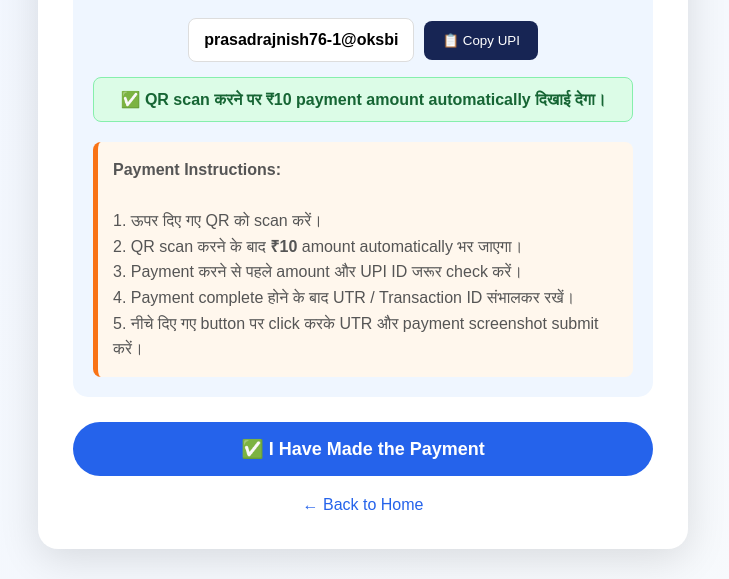
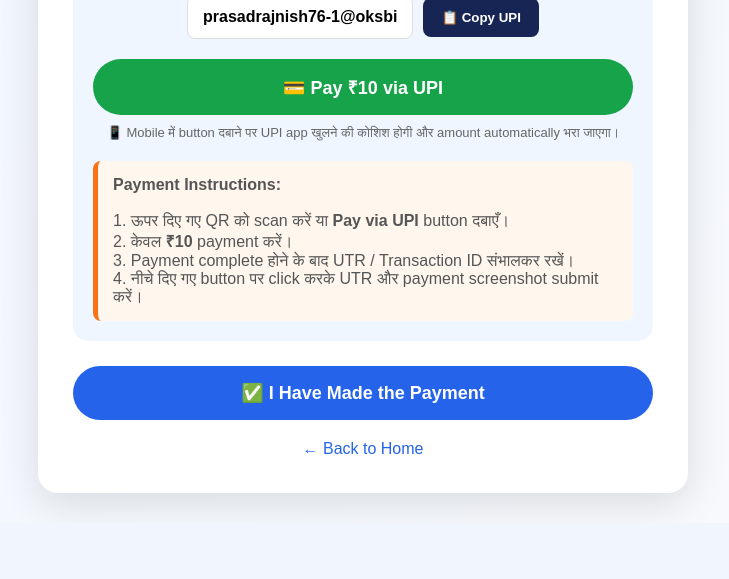
Before and after one commit to rajnish740/MMIT-Freshers-Party, a Flask app: template templates/payment.html in a window 1280 px wide. Shown: the part 835-1414 px from the top of the page, without its empty margins (277-1006 px from the left). After the commit the page ends 1346 px from the top, so only its background shows below. Run offline with Flask 3, Linux system fonts and the light colour scheme; the template is opened without the code that fills it: most values are stand-ins (such as "Sample title", 1, 10 or a date in 2020); some libraries are stand-ins or nearby versions.

Commit message:
Add UPI pay button with fixed amount

```diff
--- a/templates/payment.html
+++ b/templates/payment.html
@@ -196,6 +186,8 @@
 
             font-weight: bold;
 
+            word-break: break-all;
+
         }
 
 
@@ -213,12 +205,67 @@
 
             cursor: pointer;
 
+            font-weight: bold;
+
         }
 
 
         .copy-button:hover {
 
             background: #0f172a;
+
+        }
+
+
+        /* =================================
+           PAY VIA UPI BUTTON
+           ================================= */
+
+        .upi-pay-button {
+
+            width: 100%;
+
+            padding: 16px;
+
+            margin-top: 20px;
+
+            border: none;
+
+            border-radius: 30px;
+
+            background: #16a34a;
+
+            color: white;
+
+            font-size: 18px;
+
+            font-weight: bold;
+
+            cursor: pointer;
+
+            text-decoration: none;
+
+            display: block;
+
+            text-align: center;
+
+        }
+
+
+        .upi-pay-button:hover {
+
+            background: #15803d;
+
+        }
+
+
+        .upi-pay-info {
+
+            margin-top: 10px;
+
+            font-size: 13px;
+
+            color: #666;
 
         }
 
@@ -238,27 +285,6 @@
             border-radius: 8px;
 
             color: #555;
-
-            line-height: 1.6;
-
-        }
-
-
-        .success-note {
-
-            margin-top: 15px;
-
-            padding: 12px;
-
-            background: #dcfce7;
-
-            border: 1px solid #86efac;
-
-            color: #166534;
-
-            border-radius: 8px;
-
-            font-weight: bold;
 
         }
 
@@ -465,20 +499,23 @@
         </div>
 
 
-        <!-- QR CODE -->
+        <!-- =================================
+             QR CODE
+             ================================= -->
 
-        <div id="qrContainer">
-
-            <div class="qr-loading">
-
-                ⏳ Generating Payment QR...
-
-            </div>
-
-        </div>
+        <img
+            src="{{ url_for(
+                'static',
+                filename='images/qr.jpeg'
+            ) }}"
+            class="qr-code"
+            alt="Payment QR Code"
+        >
 
 
-        <!-- UPI ID -->
+        <!-- =================================
+             UPI ID
+             ================================= -->
 
         <div class="upi-box">
 
@@ -504,20 +541,50 @@
         </div>
 
 
-        <!-- SUCCESS NOTE -->
+        <!-- =================================
+             PAY VIA UPI BUTTON
+             ================================= -->
 
-        <div class="success-note">
+        <a
+            href="#"
+            id="upiPayButton"
+            class="upi-pay-button"
+            onclick="payViaUPI(event)"
+        >
 
-            ✅ QR scan करने पर
-            <strong>
-                ₹{{ amount }}
-            </strong>
-            payment amount automatically दिखाई देगा।
+            💳 Pay ₹{{ amount }} via UPI
+
+        </a>
+
+
+        <div class="upi-pay-info">
+
+            📱 Mobile में button दबाने पर
+            UPI app खुलने की कोशिश होगी और
+            amount automatically भरा जाएगा।
 
         </div>
 
 
-        <!-- INSTRUCTIONS -->
+        <!-- =================================
+             NOTICE
+             ================================= -->
+
+        <div
+            id="upiNotice"
+            class="notice"
+        >
+
+            अगर UPI app नहीं खुलता है,
+            तो QR code scan करें या UPI ID
+            copy करके payment करें।
+
+        </div>
+
+
+        <!-- =================================
+             PAYMENT INSTRUCTIONS
+             ================================= -->
 
         <div class="instruction">
 
@@ -530,37 +597,32 @@
             <br><br>
 
 
-            1. ऊपर दिए गए QR को scan करें।
+            1. ऊपर दिए गए QR को scan करें
+            या <strong>Pay via UPI</strong>
+            button दबाएँ।
 
 
             <br>
 
 
-            2. QR scan करने के बाद
+            2. केवल
             <strong>
                 ₹{{ amount }}
             </strong>
-            amount automatically भर जाएगा।
+            payment करें।
 
 
             <br>
 
 
-            3. Payment करने से पहले
-            amount और UPI ID जरूर check करें।
-
-
-            <br>
-
-
-            4. Payment complete होने के बाद
+            3. Payment complete होने के बाद
             UTR / Transaction ID संभालकर रखें।
 
 
             <br>
 
 
-            5. नीचे दिए गए button पर click करके
+            4. नीचे दिए गए button पर click करके
             UTR और payment screenshot submit करें।
 
 
@@ -600,188 +666,147 @@
 <script>
 
 
-/* ==================================================
-   PAYMENT DETAILS
-================================================== */
+/* ==========================================
+   UPI DETAILS
+   ========================================== */
+
+const UPI_ID = "prasadrajnish76-1@oksbi";
+
+const UPI_NAME = "MMIT Freshers Party 2026";
+
+
+/* ==========================================
+   AMOUNT FROM FLASK
+   ========================================== */
+
+const PAYMENT_AMOUNT = "{{ amount }}";
+
+
+/* ==========================================
+   CREATE UPI PAYMENT LINK
+   ========================================== */
+
+function createUPILink() {
 
 
     /*
-   IMPORTANT:
-
-   Ye UPI ID tumhari actual payment UPI ID hai.
+     * UPI payment format:
+     *
+     * upi://pay
+     * ?pa=UPI_ID
+     * &pn=NAME
+     * &am=AMOUNT
+     * &cu=INR
      */
 
-const UPI_ID =
-    "prasadrajnish76-1@oksbi";
+
+    const amount = parseFloat(
+        PAYMENT_AMOUNT
+    );
 
 
-/*
-   Student ka amount Flask se aa raha hai.
+    if (
+        isNaN(amount) ||
+        amount <= 0
+    ) {
 
-   Example:
+        return null;
 
-   199
-   300
-   500
-
-*/
-
-const PAYMENT_AMOUNT =
-    "{{ amount }}";
+    }
 
 
-/*
-   Student ka naam
-*/
-
-const STUDENT_NAME =
-    "{{ student_name }}";
-
-
-/*
-   Registration number
-*/
-
-const REGISTRATION_NO =
-    "{{ registration_no }}";
-
-
-/* ==================================================
-   CREATE UPI PAYMENT LINK
-================================================== */
-
-
-/*
-   UPI payment URL:
-
-   pa = UPI ID
-   pn = Payee Name
-   am = Amount
-   cu = Currency
-*/
-
-const upiPaymentLink =
-
+    const upiLink =
         "upi://pay" +
 
         "?pa=" +
-    encodeURIComponent(UPI_ID) +
+        encodeURIComponent(
+            UPI_ID
+        ) +
 
         "&pn=" +
         encodeURIComponent(
-        "MMIT Freshers Party 2026"
+            UPI_NAME
         ) +
 
         "&am=" +
         encodeURIComponent(
-        PAYMENT_AMOUNT
+            amount.toFixed(2)
         ) +
 
-    "&cu=INR" +
-
-    "&tn=" +
-    encodeURIComponent(
-        "MMIT Freshers Party Registration " +
-        REGISTRATION_NO
-    );
+        "&cu=INR";
 
 
-/* ==================================================
-   GENERATE DYNAMIC QR
-================================================== */
-
-
-function generateQR() {
-
-
-    const qrContainer =
-        document.getElementById(
-            "qrContainer"
-        );
-
-
-    /*
-       QR Code API
-
-       Isme actual UPI payment link
-       QR ke andar encode hota hai.
-    */
-
-
-    const qrUrl =
-
-        "https://api.qrserver.com/v1/create-qr-code/" +
-
-        "?size=500x500" +
-
-        "&margin=10" +
-
-        "&data=" +
-
-        encodeURIComponent(
-            upiPaymentLink
-        );
-
-
-    const qrImage =
-        document.createElement(
-            "img"
-        );
-
-
-    qrImage.src = qrUrl;
-
-    qrImage.className =
-        "qr-code";
-
-    qrImage.alt =
-        "MMIT Freshers Party Payment QR";
-
-
-    qrImage.onload =
-        function() {
-
-            qrContainer.innerHTML = "";
-
-            qrContainer.appendChild(
-                qrImage
-            );
-
-        };
-
-
-    qrImage.onerror =
-        function() {
-
-            qrContainer.innerHTML =
-
-                "<div style='" +
-                "padding:25px;" +
-                "color:#dc2626;" +
-                "background:white;" +
-                "border-radius:10px;" +
-                "'>" +
-
-                "❌ QR Code load नहीं हो सका।" +
-
-                "<br><br>" +
-
-                "कृपया internet connection check करें।" +
-
-                "</div>";
-
-        };
-
+    return upiLink;
 
 }
 
 
-/* ==================================================
-   COPY UPI
-================================================== */
+/* ==========================================
+   PAY VIA UPI
+   ========================================== */
+
+function payViaUPI(event) {
 
 
+    event.preventDefault();
+
+
+    const upiLink =
+        createUPILink();
+
+
+    if (!upiLink) {
+
+        alert(
+            "Payment amount invalid है।"
+        );
+
+        return;
+
+    }
+
+
+    /*
+     * Mobile browser में UPI app
+     * खोलने की कोशिश।
+     */
+
+
+    window.location.href =
+        upiLink;
+
+
+    /*
+     * अगर app नहीं खुलता तो
+     * थोड़ी देर बाद notice दिखाएँ।
+     */
+
+
+    setTimeout(
+        function() {
+
+            document.getElementById(
+                "upiNotice"
+            ).style.display = "block";
+
+        },
+        2500
+    );
+
+}
+
+
+/* ==========================================
+   COPY UPI ID
+   ========================================== */
+
 function copyUPI() {
+
+
+    if (
+        navigator.clipboard &&
+        navigator.clipboard.writeText
+    ) {
 
 
         navigator.clipboard.writeText(
@@ -801,22 +826,79 @@ function copyUPI() {
         .catch(
             function() {
 
+                fallbackCopyUPI();
+
+            }
+        );
+
+
+    } else {
+
+        fallbackCopyUPI();
+
+    }
+
+}
+
+
+/* ==========================================
+   FALLBACK COPY
+   ========================================== */
+
+function fallbackCopyUPI() {
+
+
+    const textarea =
+        document.createElement(
+            "textarea"
+        );
+
+
+    textarea.value =
+        UPI_ID;
+
+
+    textarea.style.position =
+        "fixed";
+
+    textarea.style.left =
+        "-9999px";
+
+
+    document.body.appendChild(
+        textarea
+    );
+
+
+    textarea.select();
+
+
+    try {
+
+        document.execCommand(
+            "copy"
+        );
+
+
+        alert(
+            "UPI ID copied successfully!"
+        );
+
+
+    } catch (error) {
+
         alert(
             "UPI ID copy नहीं हो सकी।"
         );
 
     }
+
+
+    document.body.removeChild(
+        textarea
     );
 
 }
-
-
-/* ==================================================
-   START QR GENERATION
-================================================== */
-
-
-generateQR();
 
 
 </script>
```
Also changed, not shown: other parts of templates/payment.html (+41 -39 lines). Lines whose indentation alone changed are shown as unchanged.
